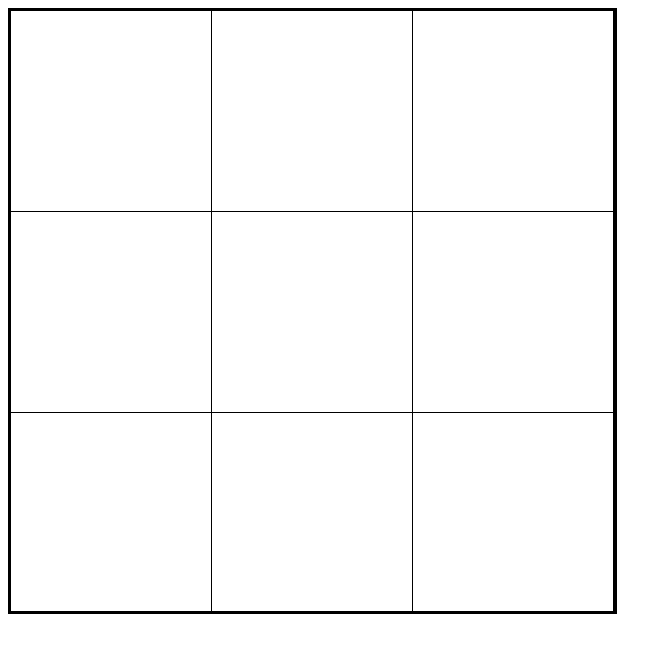
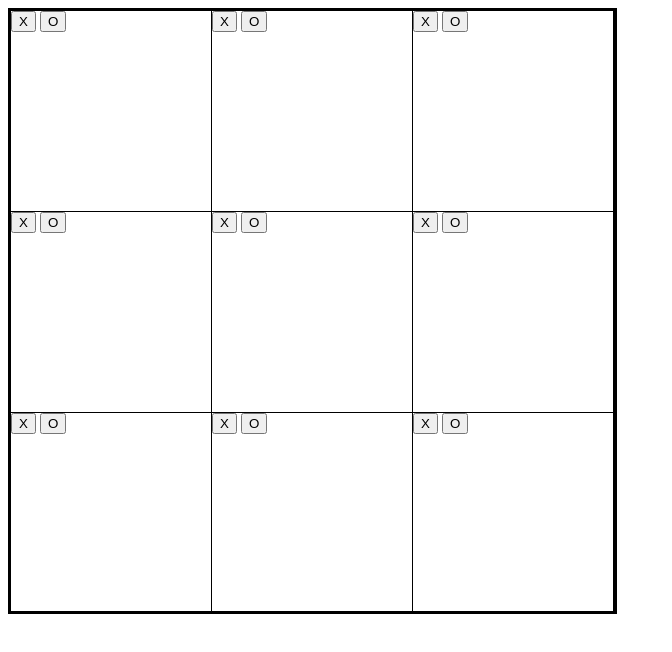
Before and after one commit to amiltonalmeida/JogoDaVelha, a plain HTML site: page index.html in a window 1280 px wide. Shown: the whole page, without its empty margins (0-672 px from the left). Drawn offline with Linux system fonts and the light colour scheme.

Commit message:
Adcionar os botões X e O nos espaços

```diff
--- a/index.html
+++ b/index.html
@@ -4,34 +4,62 @@
     <meta charset="UTF-8">
     <meta name="viewport" content="width=device-width, initial-scale=1.0">
     <meta http-equiv="X-UA-Compatible" content="ie=edge">
-    <title>jogo da velha</title>
+    <title>Jogo da velha</title>
     <link rel="stylesheet" href="style.css">
     <script defer src="script.js"></script>
+
 </head>
+
         <body>
             <div id="jogo">
+
                     <div class="linha">
-            <div class="casa" id="casa1"></div>
-            <div class="casa" id="casa2"></div>
-                <div class="casa" id="casa3"></div>
+                        <div class="casa" id="casa1">
+                            <button>X</button>
+                            <BUtton>O</BUtton>
+                        </div>
+                        <div class="casa" id="casa2">
+                                <button>X</button>
+                                <BUtton>O</BUtton>
+                        </div>
+                        <div class="casa" id="casa3">
+                                <button>X</button>
+                                <BUtton>O</BUtton>
+                        </div>
                     </div>
                     <div class="linha">
-                <div class="casa" id="casa4"></div>
-                <div class="casa" id="casa5"></div>
-                <div class="casa" id="casa6"></div>
+                        <div class="casa" id="casa4">
+                                <button>X</button>
+                                <BUtton>O</BUtton>
+                        </div>
+                        <div class="casa" id="casa5">
+                                <button>X</button>
+                                <BUtton>O</BUtton>
+                        </div>
+                        <div class="casa" id="casa6">
+                                <button>X</button>
+                                <BUtton>O</BUtton>
+                        </div>
                     </div>
                     <div class="linha">
-                <div class="casa" id="casa7"></div>
-                <div class="casa" id="casa8"></div>
-                <div class="casa" id="casa9"></div>
+                        <div class="casa" id="casa7">
+                                <button>X</button>
+                                <BUtton>O</BUtton>
+                        </div>
+                        <div class="casa" id="casa8">
+                                <button>X</button>
+                                <BUtton>O</BUtton>
+                        </div>
+                        <div class="casa" id="casa9">
+                                <button>X</button>
+                                <BUtton>O</BUtton>
+                        </div>
                     </div>
                 </div>
                 <div id="resultado"></div>
 
 
 
-        </div>
-    </div>
+    </body>
 
-</body>
     </html>
--- a/script.js
+++ b/script.js
@@ -0,0 +1,9 @@
+let botao = document.querySelector("button")
+
+function abrirImagem() {
+	botao.style.backgroundImage =
+}
+
+botao.onclick = abrirImagem
+
+function div()
--- a/style.css
+++ b/style.css
@@ -15,3 +15,14 @@
     border-right:solid 1px;
     float:left;
 }
+
+#casa1 img{
+    width: 100%;
+}
+#casa2 img{
+    width: 100%;
+}
+
+div{
+    background-image:
+}
```
Also changed, not shown: imagens/X.png (added), imagens/circulo.jpg (added). Lines whose indentation alone changed are shown as unchanged.
